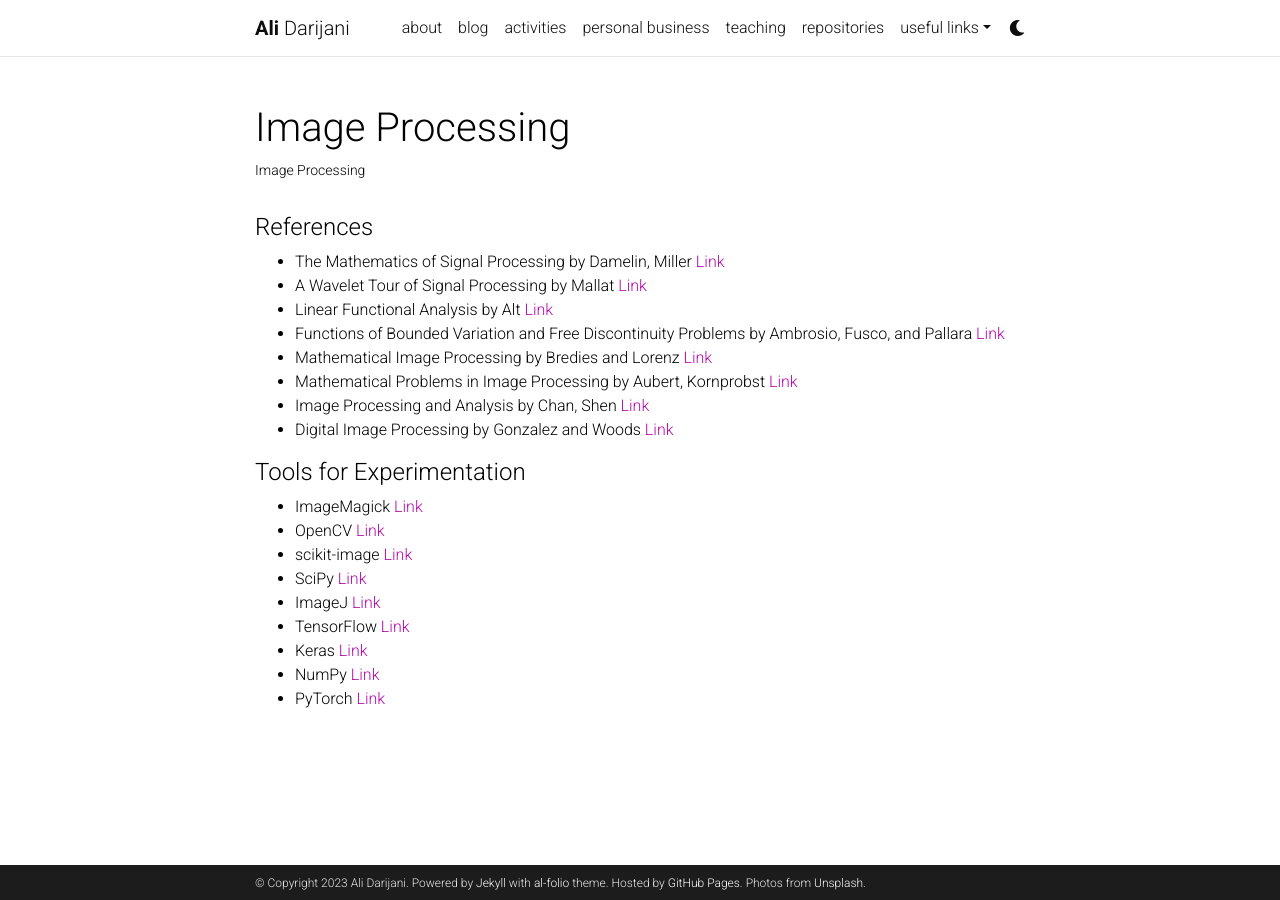
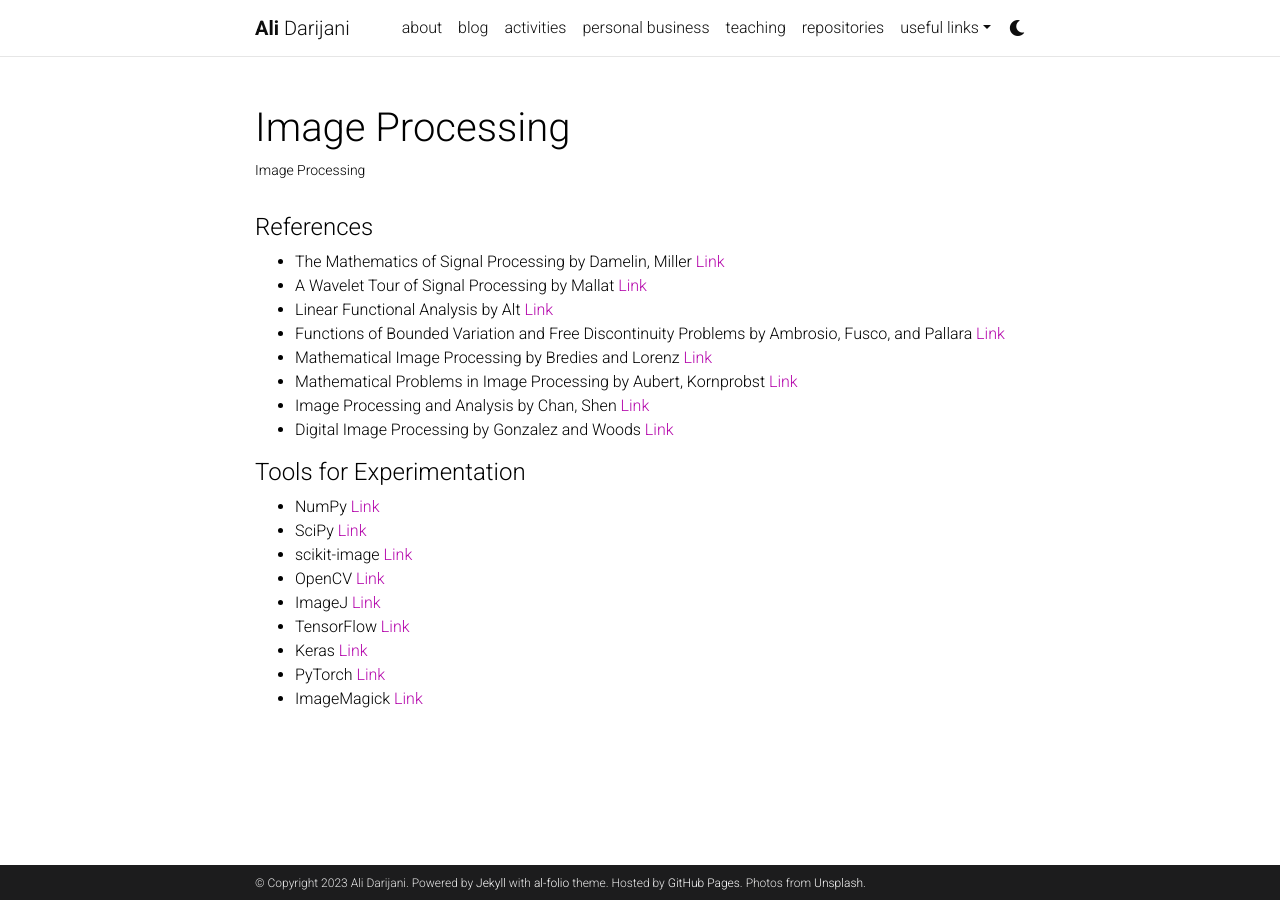
Before and after one commit to adarijani/adarijani.github.io_archived, a Jekyll site: the page built from _projects/image_processing.md, in a window 1280 px wide. Built offline with Jekyll 4.4.1, drawn with Linux system fonts in a browser that asks for light colours; comment, search, counter and statistics services are not loaded; a style sheet for code colours, icons or effects is not loaded.

```diff
--- a/_projects/image_processing.md
+++ b/_projects/image_processing.md
@@ -20,12 +20,12 @@ category: teaching
 
 #### Tools for Experimentation
 
-* ImageMagick [Link](https://imagemagick.org/index.php)
+* NumPy [Link](https://numpy.org/)
+* SciPy [Link](https://scipy.org/)
+* scikit-image [Link](https://scikit-image.org/)
 * OpenCV [Link](https://opencv.org/)
-* scikit-image [Link](https://scikit-image.org/)
-* SciPy [Link](https://scipy.org/)
 * ImageJ [Link](https://imagej.net/)
 * TensorFlow [Link](https://www.tensorflow.org/)
 * Keras [Link](https://keras.io/)
-* NumPy [Link](https://numpy.org/)
 * PyTorch [Link](https://pytorch.org/)
+* ImageMagick [Link](https://imagemagick.org/index.php)
```
